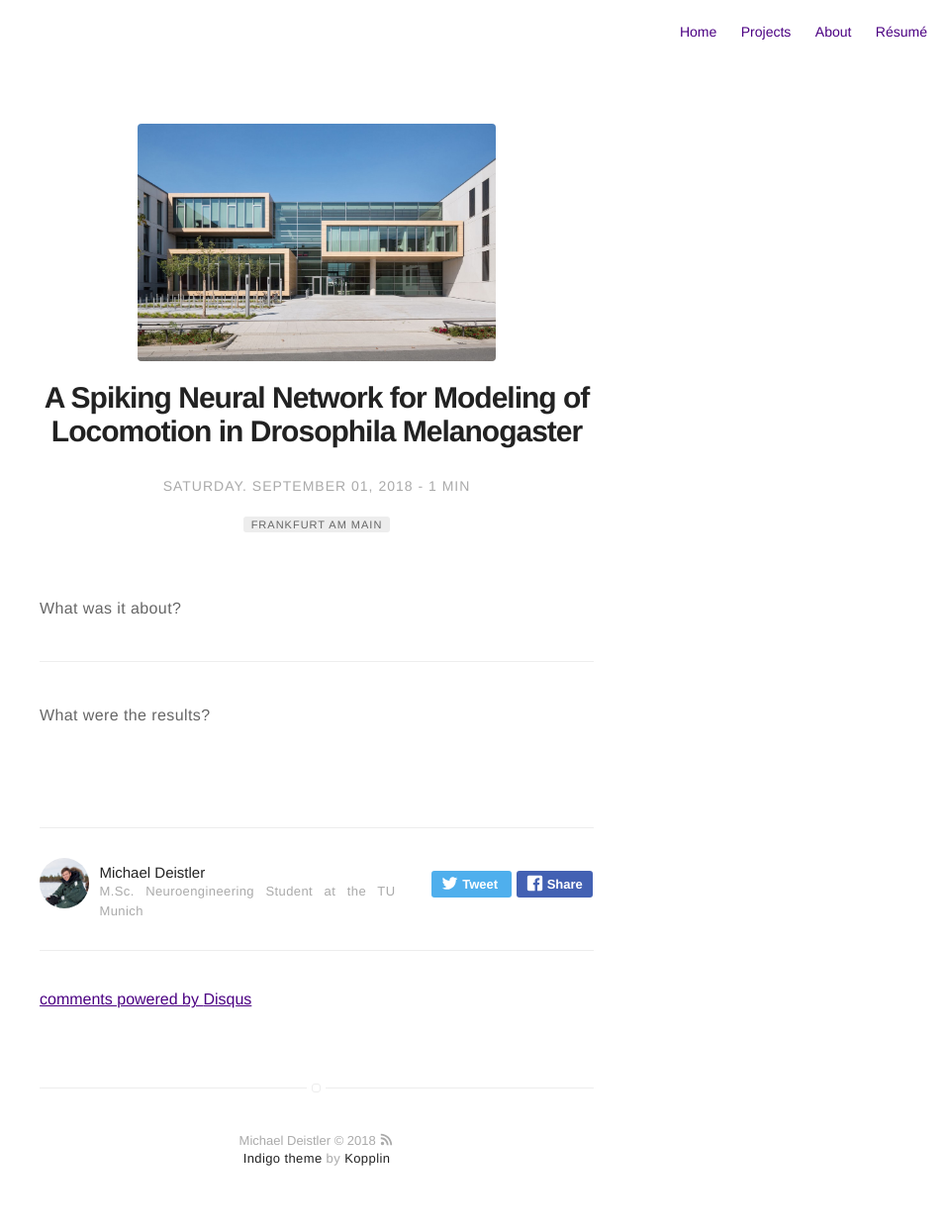
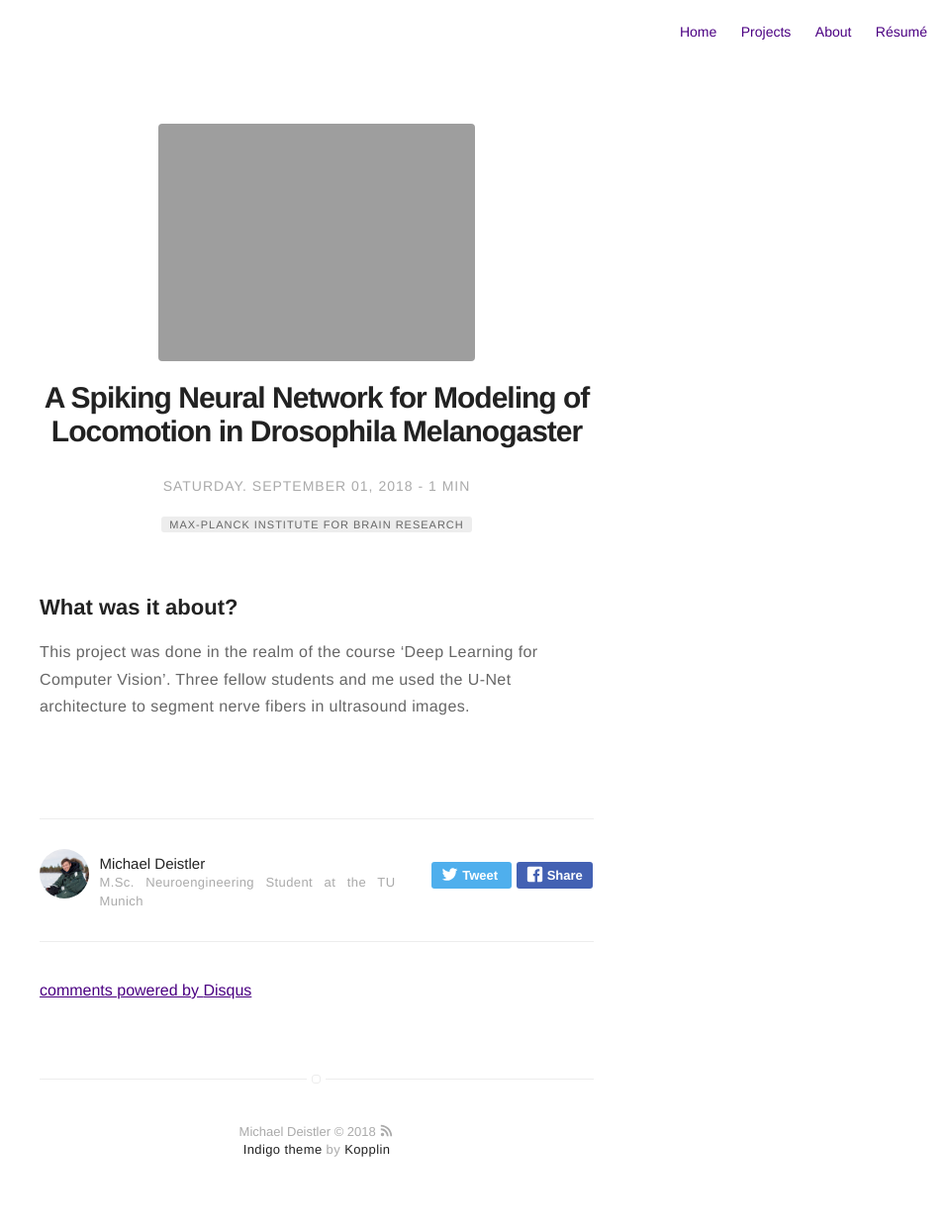
Before and after one commit to michaeldeistler/michaeldeistler.github.io, a Jekyll site: the page built from _posts/2018-09-01-spiking_network_drosophila_modelling.markdown, in a window 1280 px wide. Shown: the whole page at 99% size, without its empty margins (320-1280 px from the left). Built offline with Jekyll 4.4.1, drawn with Linux system fonts in a browser that asks for light colours; comment, search, counter and statistics services are not loaded.

Commit message:
image test

```diff
--- a/_posts/2018-04-07-local-learning-rules.markdown
+++ b/_posts/2018-04-07-local-learning-rules.markdown
@@ -2,7 +2,7 @@
 title: "Local learning rules to attenuate forgetting in neural networks"
 layout: post
 date: 2018-04-07 11:00
-tag: Edinburgh
+tag: University of Edinburgh
 image: https://michaeldeistler.github.io/assets/images/edinburgh_old_c.jpg
 headerImage: true
 projects: true
--- a/_posts/2018-09-01-spiking_network_drosophila_modelling.markdown
+++ b/_posts/2018-09-01-spiking_network_drosophila_modelling.markdown
@@ -2,19 +2,16 @@
 title: "A Spiking Neural Network for Modeling of Locomotion in Drosophila Melanogaster"
 layout: post
 date: 2018-09-01 09:00
-tag: Frankfurt am Main
-image: https://michaeldeistler.github.io/assets/images/mpi.jpg
+tag: Max-Planck Institute for Brain Research
+image: https://michaeldeistler.github.io/assets/images/tum.jpg
 headerImage: true
 projects: true
 hidden: true # don't count this post in blog pagination
-description: "How can stable locomotor patterns come about, how can the two sides of the body coordinate each other and how can such processes be modeled? This is the question that my 9-week project at the Max-Planck institute for Brain Research in Julijana Gjorgjieva's group 'Computation in Neural Circuits' explored."
+description: "Deep Learning project for Computer Vision"
 category: project
 author: michaeldeistler
 externalLink: false
 ---
 
-What was it about?
-
----
-
-What were the results?
+## What was it about?
+This project was done in the realm of the course 'Deep Learning for Computer Vision'. Three fellow students and me used the U-Net architecture to segment nerve fibers in ultrasound images.
```
Also changed, not shown: _posts/2018-02-07-deep-learning-cv.markdown (added, +24 -0 lines), 1 other file.
